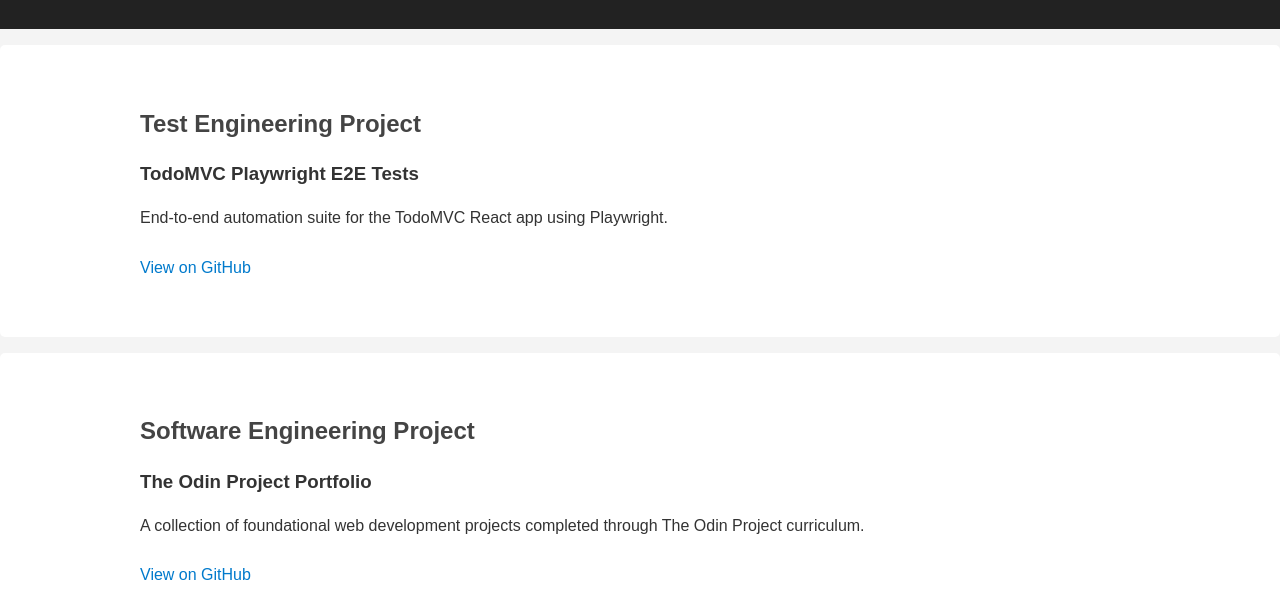
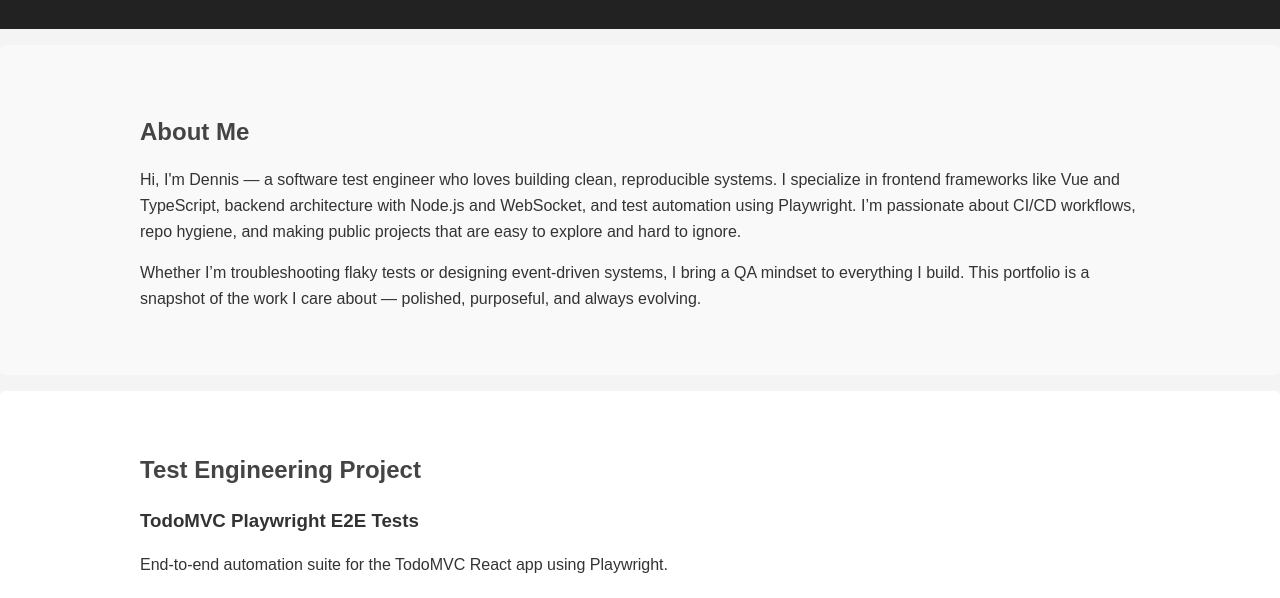
Before and after one commit to DennisMaya/dennismaya.github.io, a plain HTML site: page index.html in a window 1280 px wide. Shown: the part 200-798 px from the top of the page. Drawn offline with Linux system fonts and the light colour scheme.

Commit message:
Added an about section

```diff
--- a/index.html
+++ b/index.html
@@ -14,6 +14,15 @@
       <p class="tagline">Software Test Engineer</p>
     </div>
   </header>
+
+  <!-- About -->
+<section id="about">
+  <div class="container">
+    <h2>About Me</h2>
+    <p>Hi, I'm Dennis — a software test engineer who loves building clean, reproducible systems. I specialize in frontend frameworks like Vue and TypeScript, backend architecture with Node.js and WebSocket, and test automation using Playwright. I’m passionate about CI/CD workflows, repo hygiene, and making public projects that are easy to explore and hard to ignore.</p>
+    <p>Whether I’m troubleshooting flaky tests or designing event-driven systems, I bring a QA mindset to everything I build. This portfolio is a snapshot of the work I care about — polished, purposeful, and always evolving.</p>
+  </div>
+</section>
 
   <!-- Test Engineering Projects -->
   <section id="test-projects">
--- a/style.css
+++ b/style.css
@@ -70,6 +70,19 @@
   margin-top: 1rem;
 }
 
+section#about {
+  padding: 2rem 1rem;
+  background-color: #f9f9f9;
+}
+
+section#about h2 {
+  margin-bottom: 1rem;
+}
+
+section#about p {
+  line-height: 1.6;
+}
+
 @media (max-width: 600px) {
   header h1 {
     font-size: 2rem;
```
